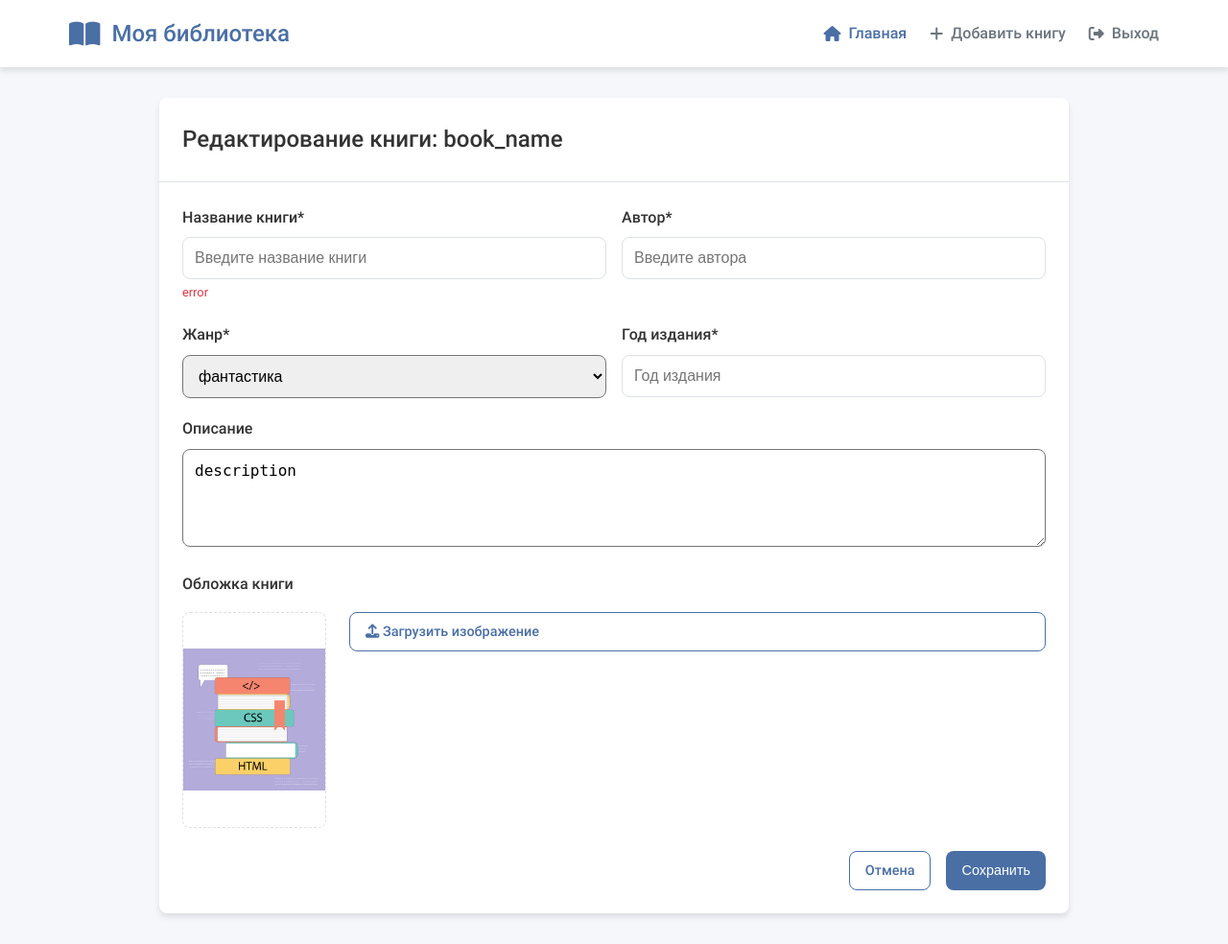
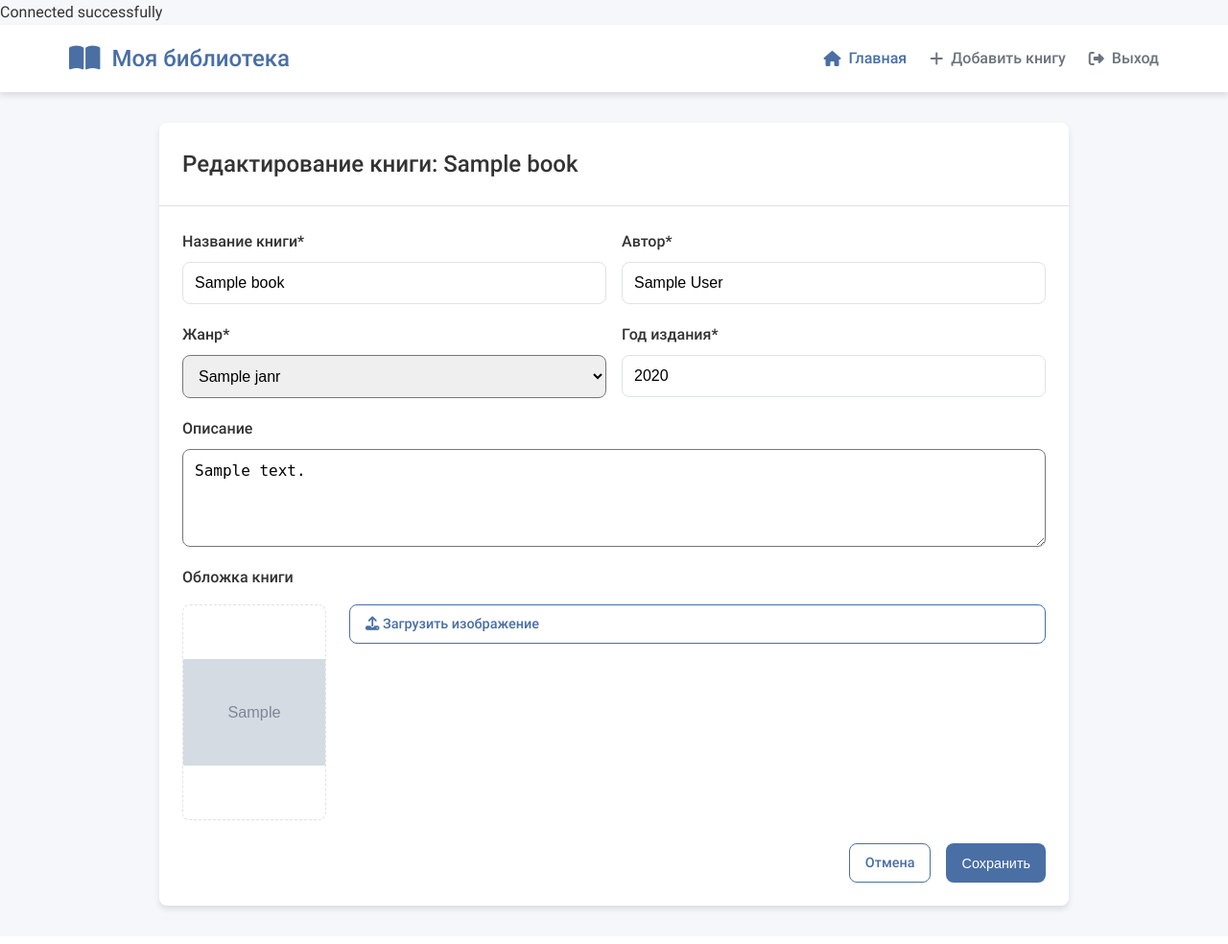
Before and after one commit to Omfniikc/MyLib, a PHP site: page /edit_book.php?book_id=1 in a window 1280 px wide. Shown: the whole page at 96% size. After the commit the page ends 952 px from the top, so only its background shows below. Run offline with PHP 8.4, Linux system fonts and the light colour scheme; the visitor is signed in with stand-in values (Sample User, id 1); tables that the repository leaves empty or names only in its code hold one stand-in row (values such as "Sample post"); grey boxes marked "Sample" are stand-in pictures.

Commit message:
Implement book editing functionality with pre-filled form fields and genre selection

```diff
--- a/edit_book.php
+++ b/edit_book.php
@@ -1,4 +1,14 @@
 <?php
+include "./conn/conn.php";
+
+$book_id = $_GET["book_id"];
+$user_id = $_SESSION["user_id"];
+$sql = "SELECT * FROM `books` WHERE book_id = $book_id AND user_id = $user_id;";
+$result = mysqli_fetch_assoc(mysqli_query($conn, $sql));
+
+$sql = "SELECT * FROM janrs";
+$ganres = mysqli_fetch_all(mysqli_query($conn, $sql), MYSQLI_ASSOC);
+
 include "./templates/header.php";
 ?>
 
@@ -7,7 +17,7 @@
             <div class="container">
                 <div class="modal-content">
                     <div class="modal-header">
-                        <h2>Редактирование книги: book_name</h2>
+                        <h2>Редактирование книги: <?=$result["name"]?></h2>
                     </div>
                     <div class="modal-body">
                         <form method="post" action="php_edit.php">
@@ -18,12 +28,12 @@
                             <div class="form-row">
                                 <div class="form-group ">
                                     <label >Название книги*</label>
-                                    <input type="text" name="book-title"  placeholder="Введите название книги">
-                                    <span class="error-message">error</span>
+                                    <input type="text" name="book-title"  placeholder="Введите название книги" value="<?=$result["name"]?>">
+                                    <span class="error-message"></span>
                                 </div>
                                 <div class="form-group">
                                     <label >Автор*</label>
-                                    <input type="text" name="book-author"  placeholder="Введите автора">
+                                    <input type="text" name="book-author"  placeholder="Введите автора" value="<?=$result["author"]?>">
                                     <span class="error-message"></span>
                                 </div>
                             </div>
@@ -32,21 +42,24 @@
                                 <div class="form-group">
                                     <label >Жанр*</label>
                                     <select name="book-genre" >
-                                        <option value="1">фантастика</option>
-                                        <option value="2">фантастика</option>
-                                        <option value="3">фантастика</option>
+                                        <?php
+                                        foreach ($ganres as $row) {
+                                            $selected = ($row['janr_id'] == $result['janr_id']) ? 'selected' : '';
+                                            echo "<option value=\"{$row['janr_id']}\" $selected>{$row['name']}</option>";
+                                        }
+                                        ?>
                                     </select>
                                     <span class="error-message"></span>
                                 </div>
                                 <div class="form-group">
                                     <label >Год издания*</label>
-                                    <input type="number" name="book-year" value="year" placeholder="Год издания">
+                                    <input type="number" name="book-year" placeholder="Год издания" value="<?=$result["year"]?>">
                                     <span class="error-message"></span>
                                 </div>
                             </div>
                             <div class="form-group">
                                 <label for="book-description">Описание</label>
-                                <textarea id="book-description" name="book-description" rows="4" class="" placeholder="Краткое описание книги (до 500 символов)">description</textarea>
+                                <textarea id="book-description" name="book-description" rows="4" class="" placeholder="Краткое описание книги (до 500 символов)"><?=$result["description"]?></textarea>
                                 <span class="error-message"></span>
                             </div>
 
@@ -54,7 +67,7 @@
                                 <label >Обложка книги</label>
                                 <div class="cover-upload">
                                     <div class="cover-preview">
-                                        <img id="cover-preview" src="img/test.jpg" alt="Предпросмотр обложки" >
+                                        <img id="cover-preview" src="<?=$result["img"]?>" alt="Предпросмотр обложки" >
                                     </div>
                                     <div class="upload-controls">
 
```
Also changed, not shown: functions/edit_book_f.php (added).
